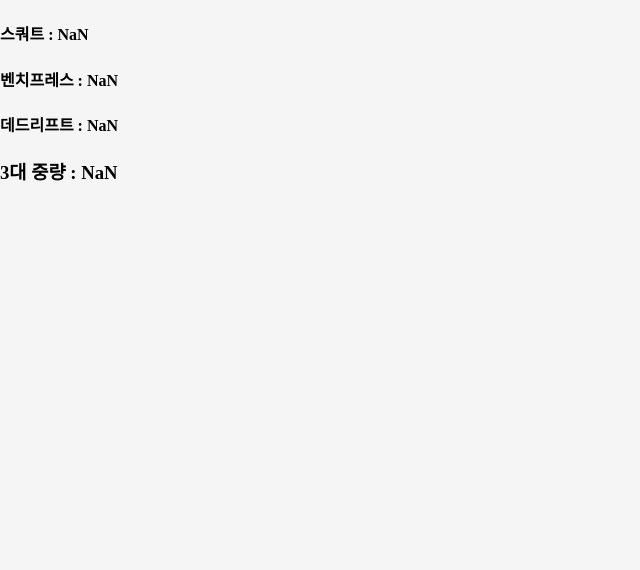
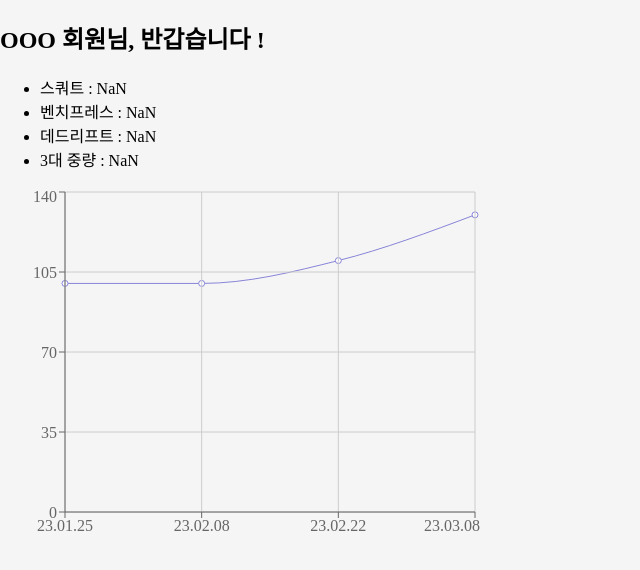
Before and after one commit to youngeunkk/health-project, a React (Create React App) app: page / in a window 1280 px wide. Both pictures are taken after typing "Sample", "Sample", "Sample" into the empty fields and a click on the button "확인". Shown: the top 570 px of the page, without its empty margins (0-640 px from the left). Built offline with nearby package versions, Linux system fonts and the light colour scheme; a web font is replaced by a local one.

Commit message:
rechart 적용

```diff
--- a/src/App.js
+++ b/src/App.js
@@ -1,8 +1,27 @@
 import './App.css';
 import { useState } from 'react';
+import { LineChart, Line, CartesianGrid, XAxis, YAxis } from 'recharts';
 
 
-function Freeweight({onCreate}) {
+const data = [
+  { date: '23.01.25', uv: 100},
+  { date: '23.02.08', uv: 100},
+  { date: '23.02.22', uv: 110},
+  { date: '23.03.08', uv: 130 },
+];   /* 이 부분을 날짜로 정하기 */
+
+const renderLineChart = (
+  <LineChart width={480} height={360} data={data}>
+    <Line type="monotone" dataKey="uv" stroke="#8884d8" />
+    <CartesianGrid stroke="#ccc" />
+    <XAxis dataKey="date" />
+    <YAxis />
+  </LineChart>
+);
+
+
+
+function Freeweight({ onCreate }) {
 
   return (
 
@@ -12,12 +31,12 @@ function Freeweight({onCreate}) {
         <form onSubmit={onCreate}>
           <ul>
             <li>스쿼트 <input type="text" id="squat" name="squat" maxLength="3" size="4"
-              ></input> kg</li>
+            ></input> kg</li>
             <li>벤치프레스 <input type="text" id="benchpress" name="benchpress" maxLength="3" size="4"
 
             ></input> kg</li>
             <li>데드리프트 <input type="text" id="deadlift" name="deadlift" maxLength="3" size="4"
-              ></input> kg</li>
+            ></input> kg</li>
           </ul>
           <button type="submit" id="sbd" name="sbd">확인</button>
         </form>
@@ -26,16 +45,22 @@ function Freeweight({onCreate}) {
   )
 }
 
-function Hello(props) {
+function Home(props) {
 
   const sum = props.squat + props.benchpress + props.deadlift;
 
   return (
-    <div className="hello">
-      <h4>스쿼트 : {props.squat}</h4>
-      <h4>벤치프레스 : {props.benchpress}</h4>
-      <h4>데드리프트 : {props.deadlift}</h4>
-      <h3>3대 중량 : {sum}</h3>
+    <div className="home">
+      <div className="homeMode">
+        <h2>OOO 회원님, 반갑습니다 !</h2>
+        <ul>
+          <li>스쿼트 : {props.squat}</li>
+          <li>벤치프레스 : {props.benchpress}</li>
+          <li>데드리프트 : {props.deadlift}</li>
+          <li>3대 중량 : {sum}</li>
+        </ul>
+      </div>
+      {renderLineChart}
     </div>
 
   )
@@ -52,7 +77,7 @@ function App() {
   let [deadlift, setDeadlift] = useState();
 
   const onChangeMode = () => {
-    setMode('Hello');
+    setMode('Home');
   }
 
   const onCreate = (e) => {
@@ -71,8 +96,8 @@ function App() {
 
   if (mode === 'Freeweight') {
     content = <Freeweight onCreate={onCreate} />
-  } else if (mode === 'Hello') {
-    content = <Hello squat={squat} benchpress={benchpress} deadlift={deadlift} />
+  } else if (mode === 'Home') {
+    content = <Home squat={squat} benchpress={benchpress} deadlift={deadlift} />
   }
 
 
```
